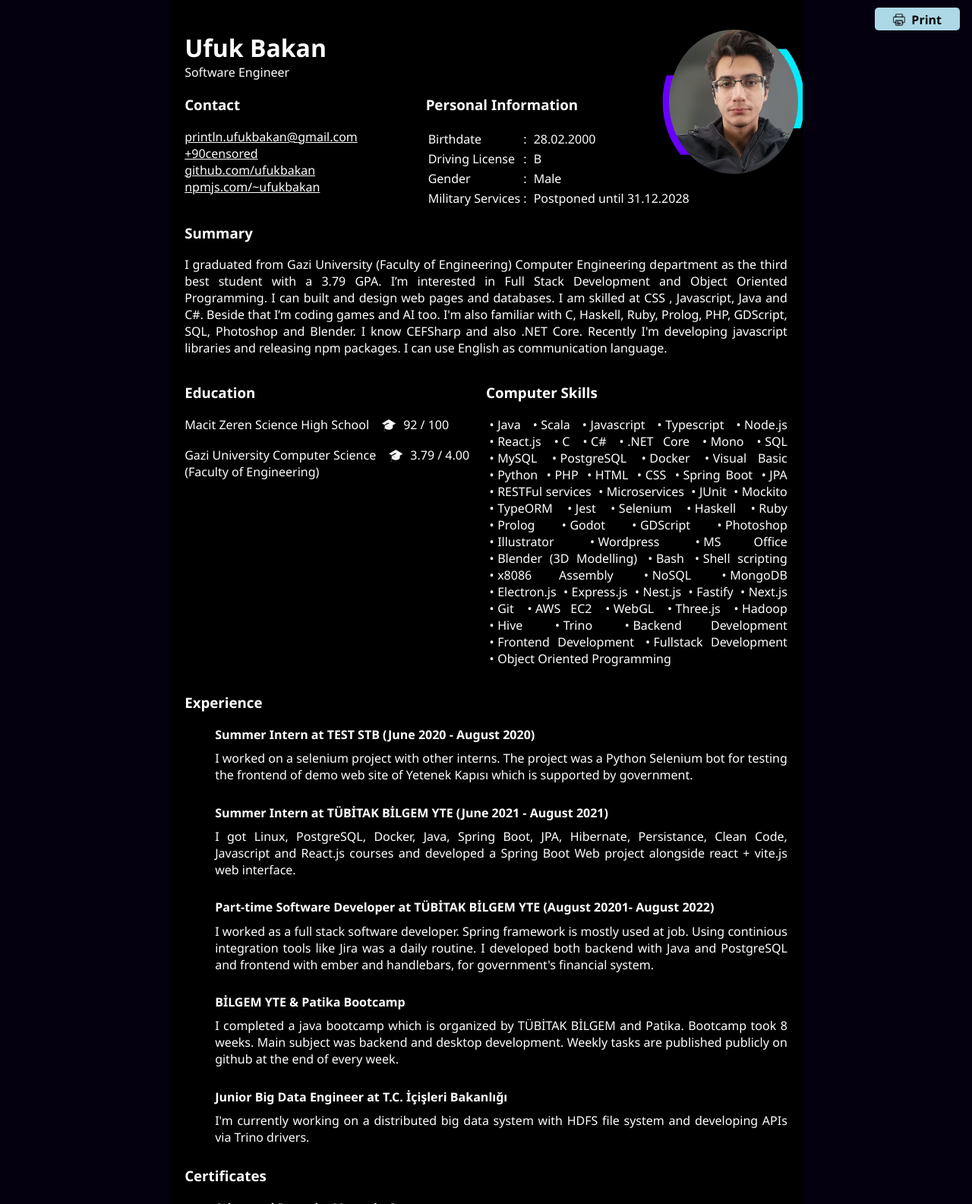
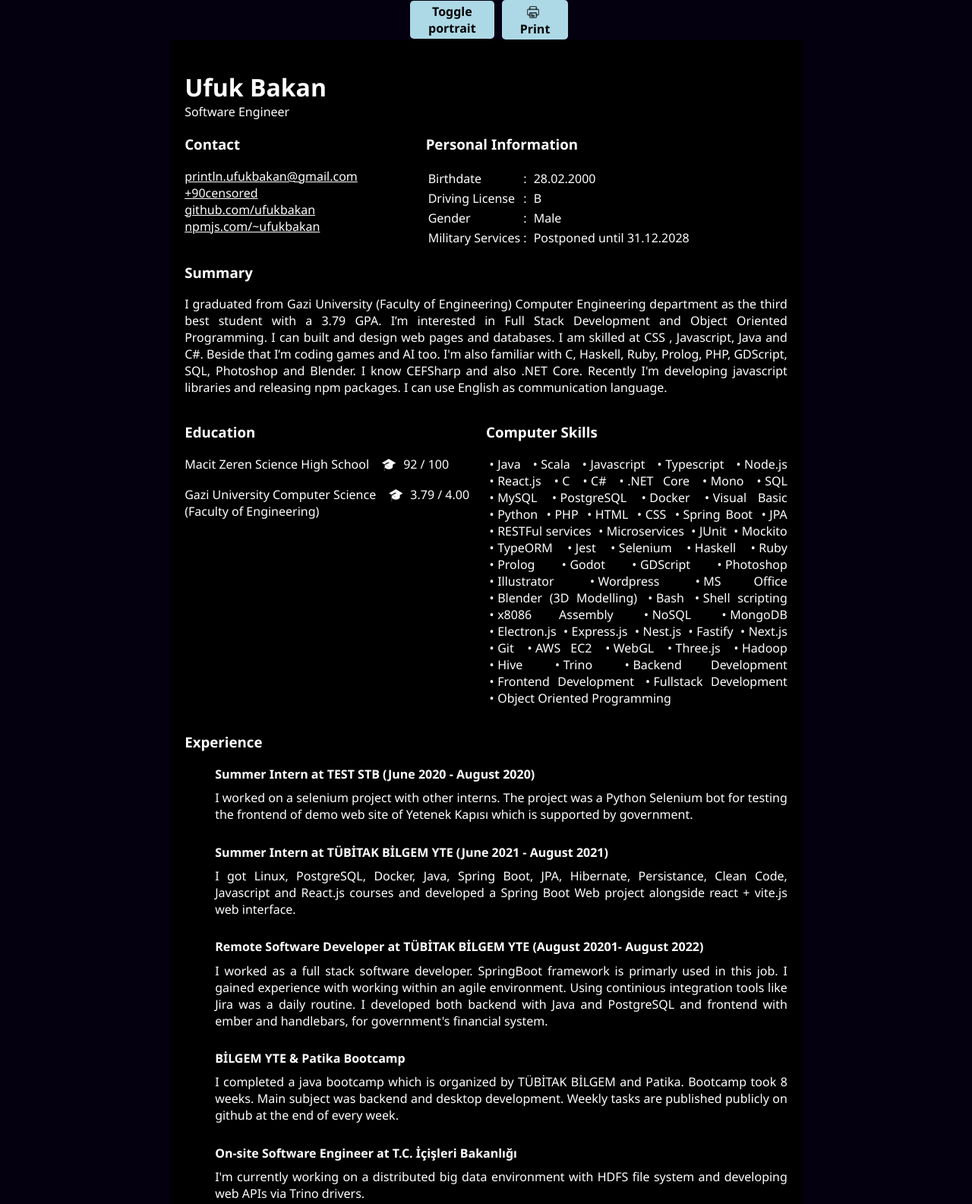
Before and after one commit to ufukbakan/cv, a plain HTML site: page index.html in a window 1280 px wide. Shown: the top 1585 px of the page at 76% size. Drawn offline with Linux system fonts and the light colour scheme.

Commit message:
portrait non visible by default

```diff
--- a/index.html
+++ b/index.html
@@ -10,8 +10,14 @@
 </head>
 
 <body>
+    <script>
+        function togglePortrait(){
+            document.body.getElementsByClassName("portrait")[0].classList.toggle("hide");
+        }
+    </script>
     <div id="dont-print">
         <div id="back-button" class="button secondary-button" onclick="window.history.back()">Back</div>
+        <div class="button secondary-button" onclick="togglePortrait()">Toggle portrait</div>
         <div id="print-button" onclick="{window.print(); return true;}" class="button primary-button">
             <svg class="icon" enable-background="new 0 0 24 24" height="512" viewBox="0 0 24 24" width="512"
                 xmlns="http://www.w3.org/2000/svg">
@@ -48,7 +54,7 @@
                 </ul>
             </div>
             <div class="auto-divided-grid">
-                <div class="portrait">
+                <div class="portrait hide">
                     <img src="pp.png">
                 </div>
                 <h3>Personal Information</h3>
@@ -164,16 +170,18 @@
             <p>I got Linux, PostgreSQL, Docker, Java, Spring Boot, JPA, Hibernate, Persistance, Clean Code, Javascript
                 and React.js courses and developed a Spring Boot Web project alongside react + vite.js web interface.
             </p>
-            <li>Part-time Software Developer at TÜBİTAK BİLGEM YTE (August 20201- August 2022)</li>
-            <p>I worked as a full stack software developer. Spring framework is mostly used at job. Using continious
-                integration tools like Jira was a daily routine. I developed both backend with Java and PostgreSQL and
-                frontend with ember and handlebars, for government's financial system. </p>
+            <li>Remote Software Developer at TÜBİTAK BİLGEM YTE (August 20201- August 2022)</li>
+            <p>I worked as a full stack software developer. SpringBoot framework is primarly used in this job. I gained
+                experience with working within an agile environment. Using continious integration tools like Jira was a
+                daily routine. I developed both backend with Java and PostgreSQL and frontend with ember and handlebars,
+                for government's financial system. </p>
             <li>BİLGEM YTE & Patika Bootcamp</li>
             <p>I completed a java bootcamp which is organized by TÜBİTAK BİLGEM and Patika. Bootcamp took 8 weeks. Main
                 subject was backend and desktop development.
                 Weekly tasks are published publicly on github at the end of every week.</p>
-            <li>Junior Big Data Engineer at T.C. İçişleri Bakanlığı</li>
-            <p>I'm currently working on a distributed big data system with HDFS file system and developing APIs via
+            <li>On-site Software Engineer at T.C. İçişleri Bakanlığı</li>
+            <p>I'm currently working on a distributed big data environment with HDFS file system and developing web APIs
+                via
                 Trino drivers.</p>
         </ul>
         <h3>Certificates</h3>
--- a/main.css
+++ b/main.css
@@ -1,4 +1,7 @@
 @media screen,print{
+    .hide{
+        display: none;
+    }
     body{
         margin: 0;
         padding: 0;
@@ -94,6 +97,10 @@
         border-radius: .3em;
         cursor: pointer;
         transition: background .1s linear, color .1s linear;
+        text-align: center;
+        font-weight: bold;
+        user-select: none;
+        cursor: pointer;
     }
 
     .button span{
@@ -191,20 +198,20 @@
 @media screen{
     #print-button{
         display: block;
-        position: fixed;
-        font-weight: bold;
-        right: 1em;
-        top: 10px;
-        user-select: none;
-        cursor: pointer;
     }
-    #dont-print, #dont-print *{
+    #dont-print {
+        position: relative;
+        display: flex;
+        flex-direction: row;
+        align-items: center;
+        gap: 10px;
+        width: 200px;
+        left: 50%;
+        transform: translate(-50%);
         z-index: 2;
     }
     #back-button{
-        display: block;
         display: none;
-        position: fixed;
         left: 50%;
         transform: translateX(calc(-120mm - 100%));
         top: 10px;
@@ -290,10 +297,6 @@
 }
 
 @media screen and (max-width: calc(210mm + 81px)){
-    #print-button{
-        left: 50%;
-        transform: translateX(-50%);
-    }
     .half-grid{
         display: grid;
         grid-template-columns: auto;
```
